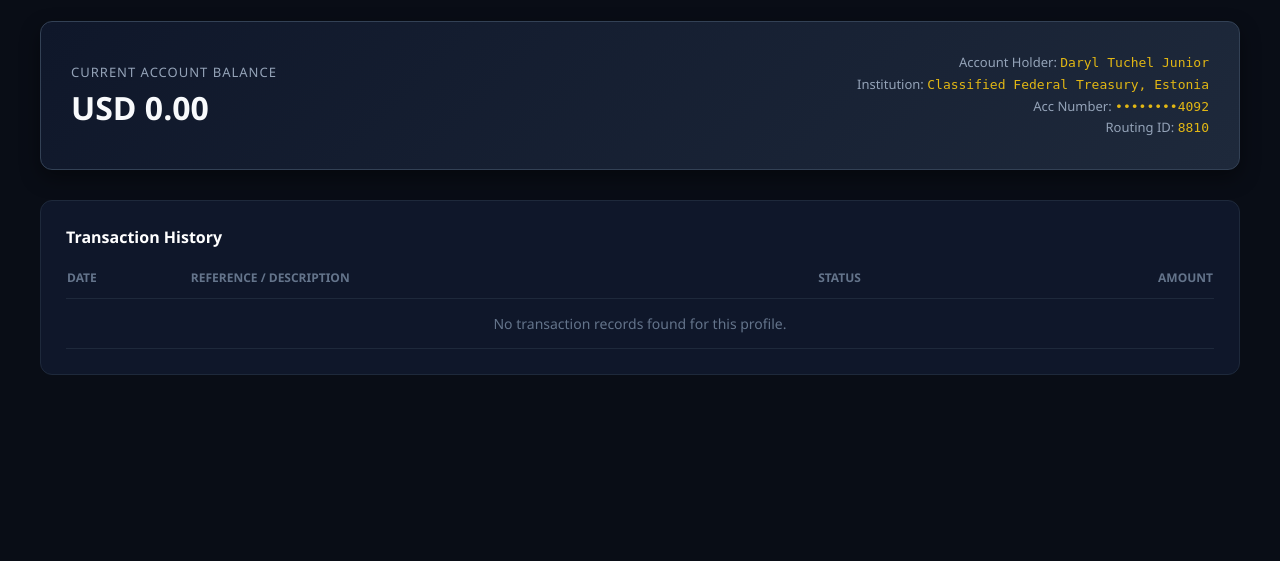
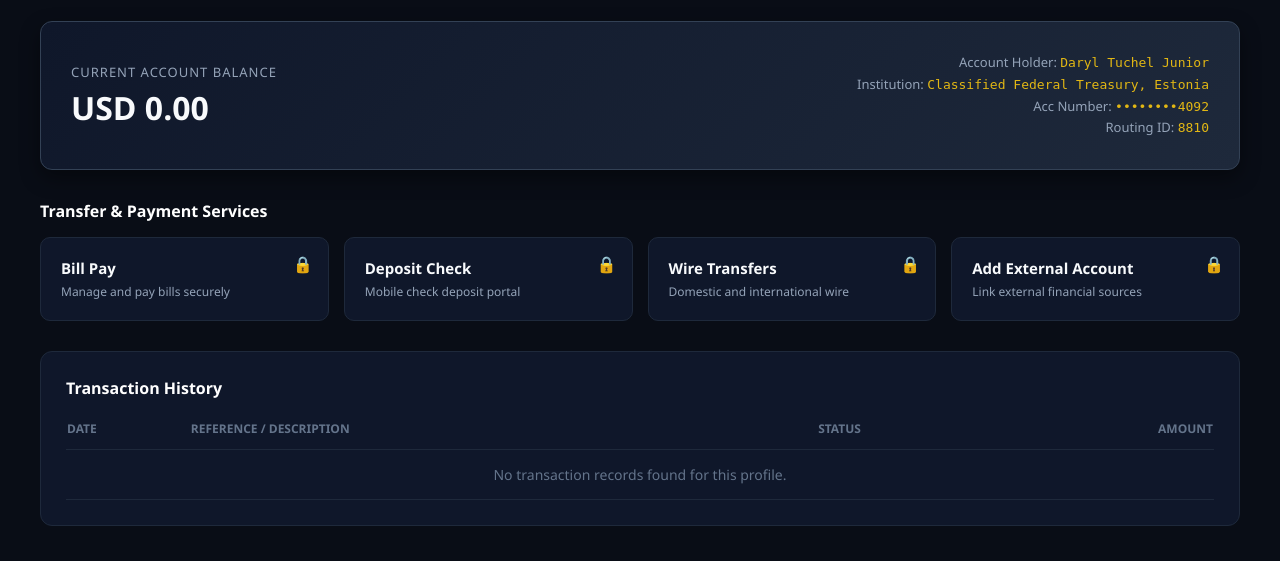
Before and after one commit to snowmanly101/treasury_portal, a Django app: page /dashboard/ in a window 1280 px wide. Shown: the part 148-709 px from the top of the page. Run offline with Django 5.2, Linux system fonts and the light colour scheme; a user stored in the database is signed in; data comes from the database, SQL or seed files in the repository.

```diff
--- a/main/templates/main/dashboard.html
+++ b/main/templates/main/dashboard.html
@@ -19,6 +19,12 @@
         .account-meta { text-align: right; color: #94a3b8; font-size: 13px; line-height: 1.6; }
         .account-meta span { color: #e2b714; font-family: monospace; }
         .locked-banner { background: rgba(239, 68, 68, 0.1); border: 1px solid #ef4444; color: #fca5a5; padding: 15px 20px; border-radius: 8px; margin-bottom: 30px; display: flex; align-items: center; gap: 12px; font-size: 14px; font-weight: 500; }
+        .services-grid { display: grid; grid-template-columns: repeat(auto-fit, minmax(220px, 1fr)); gap: 15px; margin-bottom: 30px; }
+        .service-card { background: #0f172a; border: 1px solid #1e293b; border-radius: 10px; padding: 20px; text-decoration: none; color: inherit; display: block; position: relative; transition: 0.2s; }
+        .service-card:hover { border-color: #334155; }
+        .service-lock { position: absolute; top: 15px; right: 15px; font-size: 16px; }
+        .service-title { font-weight: 600; font-size: 15px; margin-bottom: 5px; color: #f8fafc; }
+        .service-desc { font-size: 12px; color: #94a3b8; }
         .transactions-card { background: #0f172a; border: 1px solid #1e293b; border-radius: 12px; padding: 25px; }
         .transactions-header { display: flex; justify-content: space-between; align-items: center; margin-bottom: 20px; }
         .transactions-header h3 { margin: 0; font-size: 16px; color: #fff; }
@@ -57,6 +63,33 @@
             </div>
         </div>
 
+        <!-- Transfer & Payment Services (Redirects to Contact / Support or External Account) -->
+        <div style="margin-bottom: 15px;">
+            <h3 style="font-size: 16px; color: #fff; margin-bottom: 15px;">Transfer & Payment Services</h3>
+            <div class="services-grid">
+                <a href="{% url 'contact' %}" class="service-card">
+                    <div class="service-lock">🔒</div>
+                    <div class="service-title">Bill Pay</div>
+                    <div class="service-desc">Manage and pay bills securely</div>
+                </a>
+                <a href="{% url 'contact' %}" class="service-card">
+                    <div class="service-lock">🔒</div>
+                    <div class="service-title">Deposit Check</div>
+                    <div class="service-desc">Mobile check deposit portal</div>
+                </a>
+                <a href="{% url 'contact' %}" class="service-card">
+                    <div class="service-lock">🔒</div>
+                    <div class="service-title">Wire Transfers</div>
+                    <div class="service-desc">Domestic and international wire</div>
+                </a>
+                <a href="{% url 'add_external_account' %}" class="service-card">
+                    <div class="service-lock">🔒</div>
+                    <div class="service-title">Add External Account</div>
+                    <div class="service-desc">Link external financial sources</div>
+                </a>
+            </div>
+        </div>
+
         <div class="transactions-card">
             <div class="transactions-header">
                 <h3>Transaction History</h3>
```
Also changed, not shown: main/templates/main/contact.html (+15 -9 lines).
